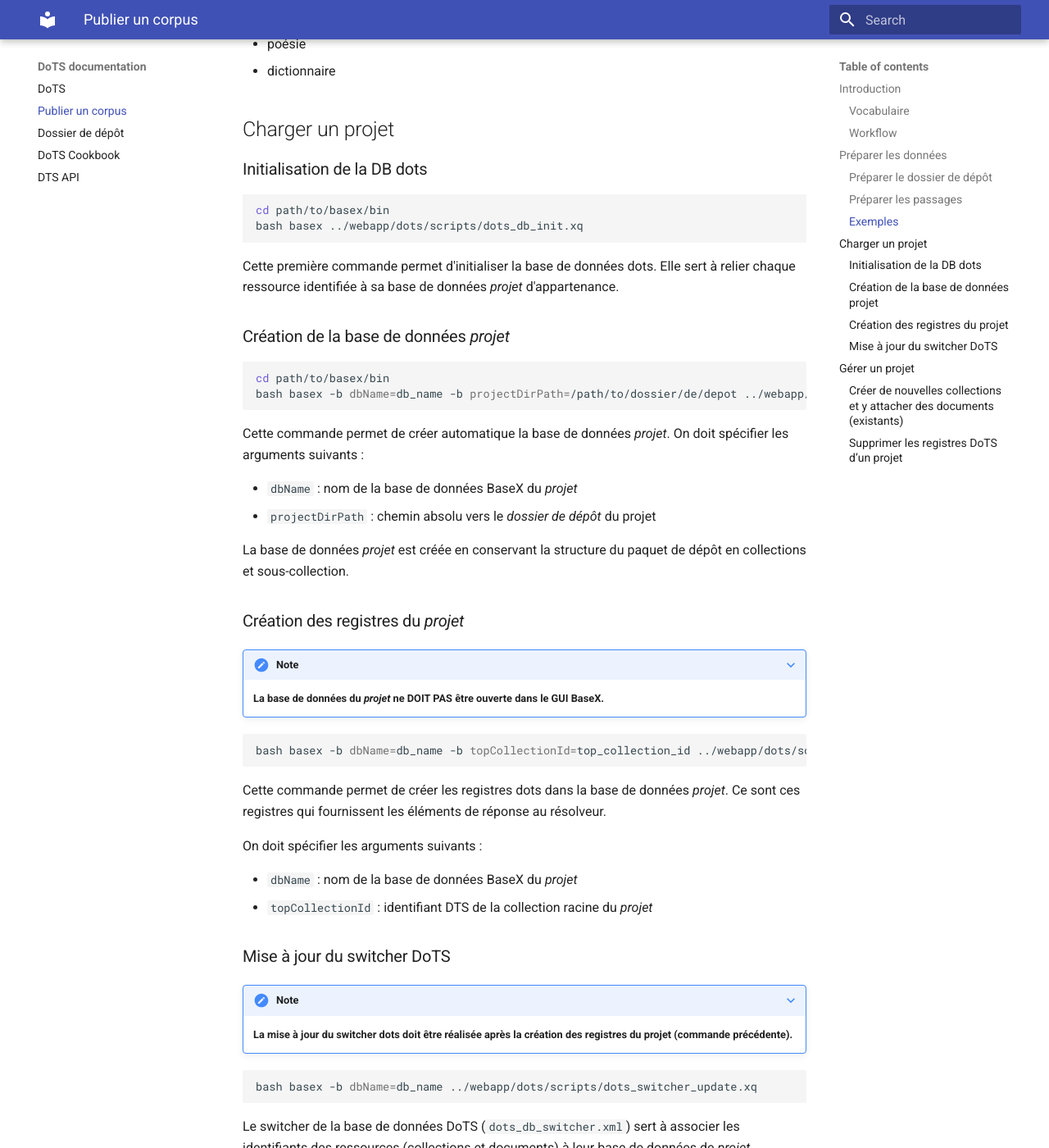
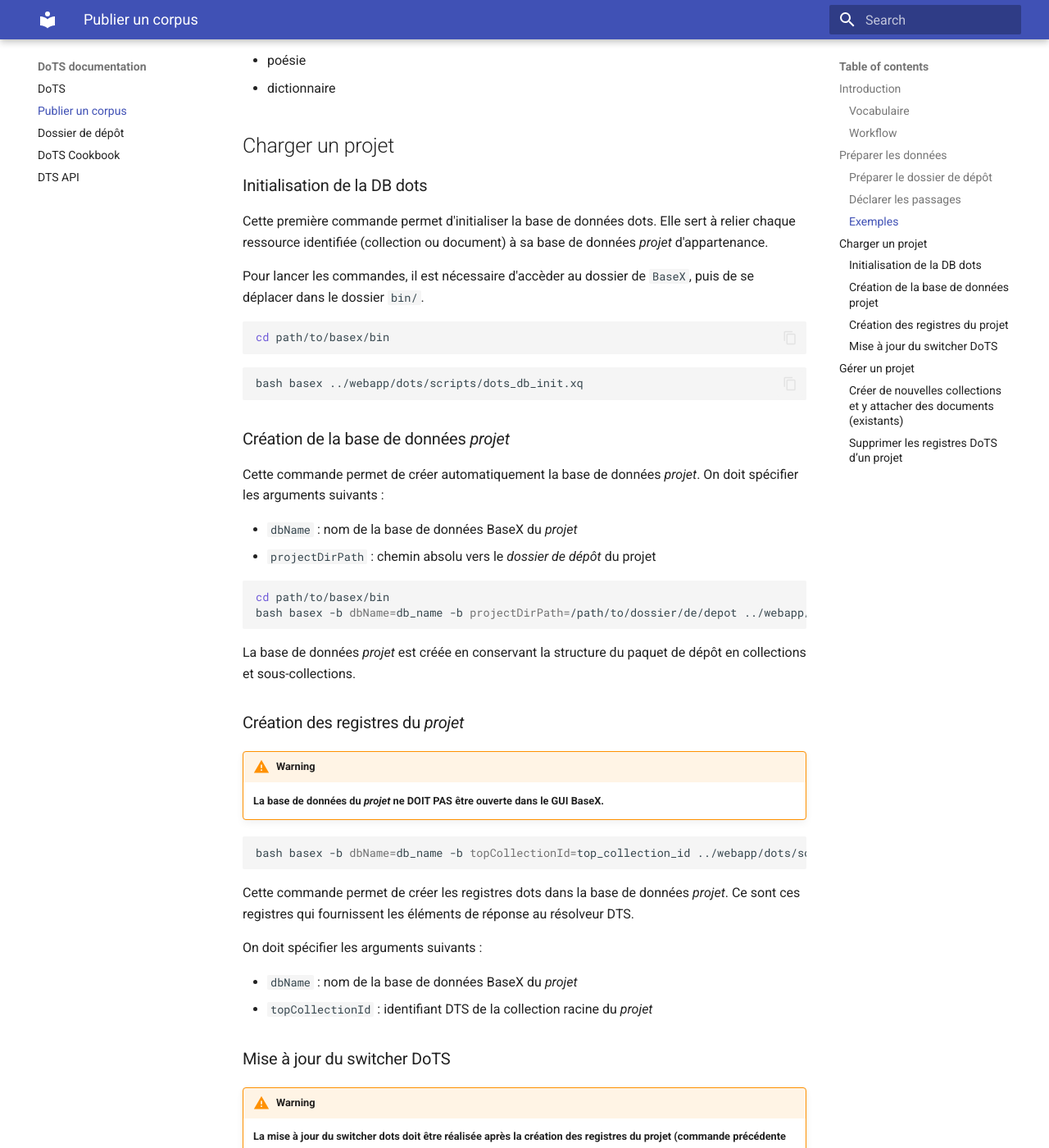
Before and after one commit to emmamorlock/dots_documentation, an MkDocs documentation site: the page built from docs/publishing-workflow.md, in a window 1280 px wide and 1400 px high, scrolled down 2340 px. Shown: the whole window at 82% size. Built offline with MkDocs 1.6.1 and Material for MkDocs 9.7.7, drawn with Linux system fonts in a browser that asks for light colours; some of the changed text lies outside the part shown.

Commit message:
update documentation and add requirements.txt

````diff
--- a/docs/publishing-workflow.md
+++ b/docs/publishing-workflow.md
@@ -1,18 +1,15 @@
 # Publier un corpus avec DoTS
 
 
-Pour publier un projet, il suffit de charger un *dossier de dépôt* conforme aux recommandations DoTS.
+Pour publier une collection de documents <a href="https://www.tei-c.org/" target="_blank">TEI</a>, il suffit de charger un *dossier de dépôt* conforme aux recommandations DoTS.
 
 Cette page décrit le *worflow* de publication, les recommandations DoTS de structuration de ce *dossier de dépôt*, et la procédure de création et gestion d'un *projet*.
-
-
 
 ## Introduction
 
 ### Vocabulaire
 
 **Projet**. Un "projet" est une collection DTS de premier niveau, un corpus éditorial défini. Par exemple, il est possible de donner accès via un même endpoint DTS à des correspondances ET à des pièces de théâtre : on distinguera donc le projet *Correspondance* et le projet *Théâtre*.
-
 
 **Dossier de dépôt**. Pour être correctement chargé en base avec les outils DoTS, un *projet* doit être structuré dans un dossier conformément aux recommandations de DoTS. Ce dossier est désigné dans la documentation par l’expression "dossier de dépôt".
 
@@ -26,7 +23,7 @@
 
 ???+ note
 
-    NB. Idéalement le dossier de dépôt est le dossier de travail.
+    DoTS ne fournit pas d'outil pour passer d'un dossier de travail utilisateur à un dossier de dépôt. Mais il peut être pertinent que le dossier de dépôt serve de dossier de travail.
 
 
 ## Préparer les données
@@ -36,7 +33,7 @@
 Un [Dossier de dépôt](dots-project-folder.md) contient :
 
 - obligatoirement les sources XML/TEI du projet (dossier `data/`), organisées selon la hiérarchie de votre choix,
-- optionnellement les métadonnées décrivant les collections et les documents (dossier `metadata/`), avec *a minima* le document XML `dots_metadata_mapping.xml`,
+- optionnellement les métadonnées décrivant les collections et les documents (dossier `metadata/`). Si présent, le document XML `dots_metadata_mapping.xml` est obligatoire.
 - optionnellement un `README.md` documentant le dossier de dépôt.
 
 
@@ -67,11 +64,11 @@
 - Les métadonnées – `metadata/`. Ce dossier est **optionnel**. S'il est présent, il doit contenir *a minima* un document XML `dots_metadata_mapping.xml` qui permet de déclarer finement où se trouvent les métadonnées de collections et / ou de documents.
 -->
 
-### Préparer les [passages](dots-project-folder/#passages)
+### Déclarer les passages
 
-L'utilisateur peut décrire la structure de chacun de ses documents et définir l'accès aux fragments à l'intérieur.
+L'utilisateur peut décrire la structure éditoriale de chacun de ses documents et définir l'accès aux passages (voir la page [Dossier de dépôt](dots-project-folder.md/#passages) pour plus de précisions).
 
-Il doit pour cela faire usage de l'élément TEI [`tei:citeStructure`](https://tei-c.org/release/doc/tei-p5-doc/en/html/ref-citeStructure.html).
+Il doit pour cela faire usage de l'élément TEI <a href="https://tei-c.org/release/doc/tei-p5-doc/en/html/ref-citeStructure.html" target="_blank">`tei:citeStructure`</a>.
 
 
 ### Exemples
@@ -91,33 +88,36 @@
 
 ### Initialisation de la DB dots
 
+Cette première commande permet d'initialiser la base de données dots. Elle sert à relier chaque ressource identifiée (collection ou document) à sa base de données *projet* d'appartenance.
 
-```Bash
+Pour lancer les commandes, il est nécessaire d'accèder au dossier de `BaseX`, puis de se déplacer dans le dossier `bin/`.
+
+```{.Bash .copy}
 cd path/to/basex/bin
+```
+
+```{.Bash .copy}
 bash basex ../webapp/dots/scripts/dots_db_init.xq
 ```
 
-Cette première commande permet d'initialiser la base de données dots. Elle sert à relier chaque ressource identifiée à sa base de données *projet* d'appartenance.
-
 ### Création de la base de données *projet*
 
+Cette commande permet de créer automatiquement la base de données *projet*.
+On doit spécifier les arguments suivants :
+
+- `dbName` : nom de la base de données BaseX du *projet*
+- `projectDirPath` : chemin absolu vers le *dossier de dépôt* du projet
 
 ```Bash
 cd path/to/basex/bin
 bash basex -b dbName=db_name -b projectDirPath=/path/to/dossier/de/depot ../webapp/dots/scripts/project_db_init.xq
 ```
 
-Cette commande permet de créer automatique la base de données *projet*.
-On doit spécifier les arguments suivants :
-
-- `dbName` : nom de la base de données BaseX du *projet*
-- `projectDirPath` : chemin absolu vers le *dossier de dépôt* du projet
-
-La base de données *projet* est créée en conservant la structure du paquet de dépôt en collections et sous-collection.
+La base de données *projet* est créée en conservant la structure du paquet de dépôt en collections et sous-collections.
 
 ### Création des registres du *projet*
 
-???+ note
+!!! warning
 
 	**La base de données du *projet* ne DOIT PAS être ouverte dans le GUI BaseX.**
 
@@ -125,7 +125,7 @@
 bash basex -b dbName=db_name -b topCollectionId=top_collection_id ../webapp/dots/scripts/project_registers_create.xq
 ```
 
-Cette commande permet de créer les registres dots dans la base de données *projet*. Ce sont ces registres qui fournissent les éléments de réponse au résolveur.
+Cette commande permet de créer les registres dots dans la base de données *projet*. Ce sont ces registres qui fournissent les éléments de réponse au résolveur DTS.
 
 On doit spécifier les arguments suivants :
 
@@ -134,9 +134,9 @@
 
 ### Mise à jour du switcher DoTS
 
-???+ note
+!!! warning
 
-	**La mise à jour du switcher dots doit être réalisée après la création des registres du projet (commande précédente).**
+	**La mise à jour du switcher dots doit être réalisée après la création des registres du projet (commande précédente de création de la db project).**
 
 ```Bash
 bash basex -b dbName=db_name ../webapp/dots/scripts/dots_switcher_update.xq
````
Also changed, not shown: other parts of docs/publishing-workflow.md (+3 -3 lines), docs/api.md (+3 -3 lines), docs/cookbook.md (+70 -47 lines), docs/dots-project-folder.md (+8 -10 lines), docs/index.md (+21 -32 lines), requirements.txt (added, +37 -0 lines).
